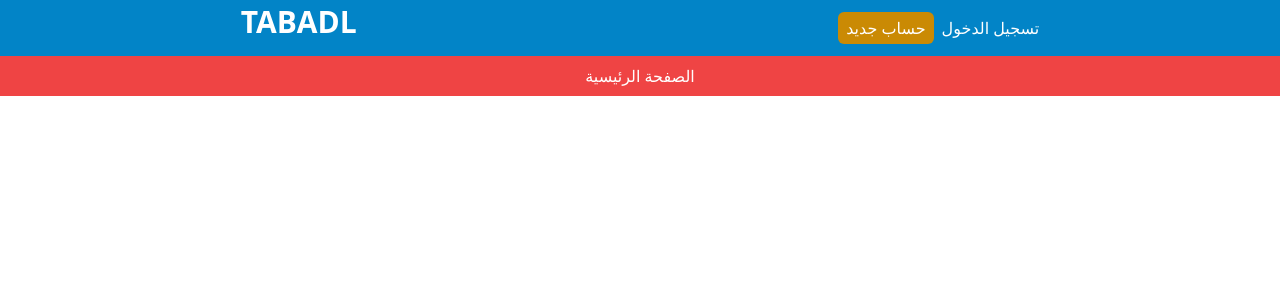
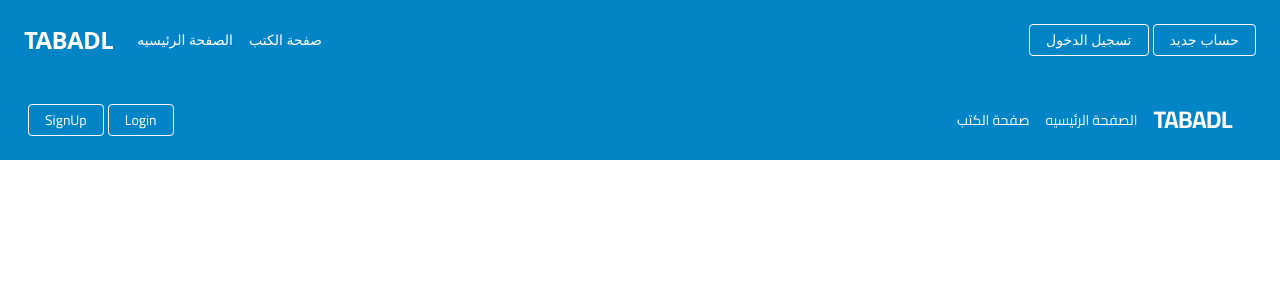
Before and after one commit to Rabie-s/vue.js-tabadl, a Vue app: page /test in a window 1280 px wide. Shown: the top 300 px of the page. Built offline with nearby package versions, Linux system fonts and the light colour scheme; no server answers; a web font is replaced by a local one.

Commit message:
Add env ,update style of NavBar

```diff
--- a/src/App.vue
+++ b/src/App.vue
@@ -1,5 +1,5 @@
 <script setup>
-import { RouterLink, RouterView } from 'vue-router'
+import { RouterView } from 'vue-router'
 import NavBar from './components/NavBar.vue';
 </script>
 
--- a/src/components/NavBar.vue
+++ b/src/components/NavBar.vue
@@ -1,59 +1,67 @@
 <template>
-    <button @click="toggleNav = !toggleNav" class="md:hidden text-white text-3xl absolute top-1 right-2">
-        <i class="fa-solid fa-bars"></i>
-    </button>
+    <nav class="flex items-center justify-between flex-wrap bg-sky-600 p-6">
+        <div class="flex items-center flex-shrink-0 text-white mr-6">
+            <span class="text-2xl tracking-tight uppercase font-bold">Tabadl</span>
+        </div>
+        <div class="block lg:hidden">
+            <button @click="isOpen = !isOpen" class="text-white focus:outline-none">
+                <svg class="h-6 w-6" fill="none" viewBox="0 0 24 24" stroke="currentColor">
+                    <path v-if="!isOpen" stroke-linecap="round" stroke-linejoin="round" stroke-width="2"
+                        d="M4 6h16M4 12h16m-7 6h7" />
+                    <path v-if="isOpen" stroke-linecap="round" stroke-linejoin="round" stroke-width="2"
+                        d="M6 18L18 6M6 6l12 12" />
+                </svg>
+            </button>
+        </div>
+        <div :class="{ 'hidden': !isOpen, 'block': isOpen }"
+            class="w-full block flex-grow lg:flex lg:items-center lg:w-auto">
 
-    <nav class=" bg-sky-600 flex justify-around flex-col md:flex-row py-1">
+            <div class="text-sm lg:flex-grow">
 
-        <h1 class="text-3xl font-bold text-white uppercase text-center">Tabadl</h1>
+                <RouterLink :to="{ name: 'Home' }"
+                    class="block mt-4 lg:inline-block lg:mt-0 text-white hover:text-gray-300 mr-4 cursor-pointer">الصفحة
+                    الرئيسيه</RouterLink>
+
+                <RouterLink :to="{ name: 'Books' }"
+                    class="block mt-4 lg:inline-block lg:mt-0 text-white hover:text-gray-300 mr-4 cursor-pointer">صفحة الكتب</RouterLink>
+
+                <!-- ... other navigation links ... -->
+
+            </div>
+
+            <div>
+                <template v-if="!user.isAuth">
+                    <RouterLink :to="{ name: 'Login' }"
+                    class="ml-1 inline-block text-sm px-4 py-2 leading-none border rounded text-white border-white hover:border-transparent hover:text-gray-800 hover:bg-white mt-4 lg:mt-0">
+                    تسجيل الدخول</RouterLink>
+                <RouterLink :to="{ name: 'Register' }"
+                    class="ml-1 inline-block text-sm px-4 py-2 leading-none border rounded text-white border-white hover:border-transparent hover:text-gray-800 hover:bg-white mt-4 lg:mt-0">
+                    حساب جديد</RouterLink>
+                </template>
+
+                <template v-if="user.isAuth">
 
 
-        <ul v-show="toggleNav" class="flex justify-center items-center flex-col md:flex-row gap-y-1 gap-x-2 my-2 md:py-0 text-white">
+                    <button @click="handelLogout" class="ml-1 inline-block text-sm px-4 py-2 leading-none border rounded text-white border-white hover:border-transparent hover:text-gray-800 hover:bg-white mt-4 lg:mt-0">تسجيل الخروج</button>
+                    <RouterLink :to="{ name: '' }"
+                    class="ml-1 inline-block text-sm px-4 py-2 leading-none border rounded text-white border-white hover:border-transparent hover:text-gray-800 hover:bg-white mt-4 lg:mt-0">
+                    {{ user.userData.name }}</RouterLink>
 
-            <li v-if="user.isAuth" class="text-base bg-yellow-600 hover:bg-yellow-500 py-1 px-2 rounded-md cursor-pointer">
-                {{ user.userData.name }}
-            </li>
+                </template>
 
-            <li v-if="!user.isAuth" class="text-base bg-yellow-600 hover:bg-yellow-500 py-1 px-2 rounded-md cursor-pointer">
-                <RouterLink :to="{ name: 'Register' }">حساب جديد</RouterLink>
-            </li>
+            </div>
 
-            <li v-if="!user.isAuth" class="text-base hover:text-black cursor-pointer">
-                <RouterLink :to="{ name: 'Login' }">تسجيل الدخول</RouterLink>
-            </li>
-
-            <li v-if="user.isAuth !== false" @click="handelLogout" class="text-base hover:text-black cursor-pointer">
-                تسجيل الخروج
-            </li>
-
-        </ul>
-
-
-
+        </div>
     </nav>
-
-    <div class="bg-red-500 flex justify-around flex-col md:flex-row py-2">
-        <div>
-            <ul class="flex justify-center items-center flex-col md:flex-row gap-x-2 text-white h-full">
-
-                <li class="text-base hover:text-black cursor-pointer">
-                    <RouterLink :to="{ name: 'Home' }">الصفحة الرئيسية</RouterLink>
-                </li>
-
-            </ul>
-        </div>
-    </div>
-
-
-
 </template>
 
 <script setup>
 import { ref } from 'vue';
 import { useUserStore } from '@/stores/user.js'
 
-const user = useUserStore();
-const toggleNav = ref(true)
+const user = useUserStore()
+const isOpen = ref(false)
+const subMenue = ref(false)
 
 function handelLogout() {
     user.logout();
--- a/src/main.js
+++ b/src/main.js
@@ -1,34 +1,35 @@
-import '@/assets/style.css'
-import { createApp } from 'vue'
+// Import CSS files
+import '@/assets/style.css';
+import 'vue3-toastify/dist/index.css';
 
-import { createPinia } from 'pinia'
-import piniaPluginPersistedstate from 'pinia-plugin-persistedstate'
+// Import Vue and related libraries
+import { createApp } from 'vue';
+import { createPinia } from 'pinia';
+import piniaPluginPersistedstate from 'pinia-plugin-persistedstate';
+import axios from 'axios';
 
-import axios from 'axios';
-import App from './App.vue'
-import router from './router'
+// Import components and store
+import App from './App.vue';
+import router from './router';
+import { useUserStore } from '@/stores/user.js';
 
-import { useUserStore } from '@/stores/user.js'
+// Create Vue app instance
+const app = createApp(App);
 
-//vue3-toastify css
-import 'vue3-toastify/dist/index.css';
-//end vue3-toastify css
+// Pinia setup for state management
+const pinia = createPinia();
+pinia.use(piniaPluginPersistedstate);
+app.use(pinia);
 
-
-const app = createApp(App)
-//pinia
-const pinia = createPinia()
-pinia.use(piniaPluginPersistedstate)
-app.use(pinia)
+// Axios setup for HTTP requests
 const user = useUserStore();
-//end pinia
-
-//axios
-axios.defaults.baseURL = 'http://localhost:8000/api'
+axios.defaults.baseURL = import.meta.env.VITE_BASE_URL_API;
 axios.defaults.withCredentials = true;
 axios.defaults.withXSRFToken = true;
-axios.defaults.headers.common = { 'Authorization': `Bearer ${user.token}` }
-//end axios
+axios.defaults.headers.common = { 'Authorization': `Bearer ${user.token}` };
 
-app.use(router)
-app.mount('#app')
+// Use Vue Router
+app.use(router);
+
+// Mount the Vue app
+app.mount('#app');
--- a/src/views/TestView.vue
+++ b/src/views/TestView.vue
@@ -1,12 +1,47 @@
 <template>
+  <nav class="flex items-center justify-between flex-wrap bg-sky-600 p-6">
+    <div class="flex items-center flex-shrink-0 text-white mr-6">
+      <span class="text-2xl tracking-tight uppercase font-bold">Tabadl</span>
+    </div>
+    <div class="block lg:hidden">
+      <button @click="isOpen = !isOpen" class="text-white focus:outline-none">
+        <svg class="h-6 w-6" fill="none" viewBox="0 0 24 24" stroke="currentColor">
+          <path v-if="!isOpen" stroke-linecap="round" stroke-linejoin="round" stroke-width="2"
+            d="M4 6h16M4 12h16m-7 6h7" />
+          <path v-if="isOpen" stroke-linecap="round" stroke-linejoin="round" stroke-width="2"
+            d="M6 18L18 6M6 6l12 12" />
+        </svg>
+      </button>
+    </div>
+    <div :class="{ 'hidden': !isOpen, 'block': isOpen }"
+      class="w-full block flex-grow lg:flex lg:items-center lg:w-auto">
 
+      <div class="text-sm lg:flex-grow">
+
+        <a class="block mt-4 lg:inline-block lg:mt-0 text-white hover:text-gray-300 mr-4 cursor-pointer">
+          الصفحة الرئيسيه
+        </a>
+
+        <a class="block mt-4 lg:inline-block lg:mt-0 text-white hover:text-gray-300 mr-4 cursor-pointer">
+          صفحة الكتب
+        </a>
+        <!-- ... other navigation links ... -->
+
+      </div>
+
+      <div>
+        <a href="#login"
+          class="ml-1 inline-block text-sm px-4 py-2 leading-none border rounded text-white border-white hover:border-transparent hover:text-gray-800 hover:bg-white mt-4 lg:mt-0">Login</a>
+        <a href="#signup"
+          class="ml-1 inline-block text-sm px-4 py-2 leading-none border rounded text-white border-white hover:border-transparent hover:text-gray-800 hover:bg-white mt-4 lg:mt-0">SignUp</a>
+      </div>
+
+    </div>
+  </nav>
 </template>
+
 <script setup>
-import { ref,onMounted } from 'vue';
+import { ref } from 'vue';
 
-onMounted(()=>{
-    console.log(import.meta.env)
-})
-
-
+const isOpen = ref(false);
 </script>
```
Also changed, not shown: src/stores/user.js (+48 -40 lines), src/views/AddBook.vue (+22 -41 lines).
